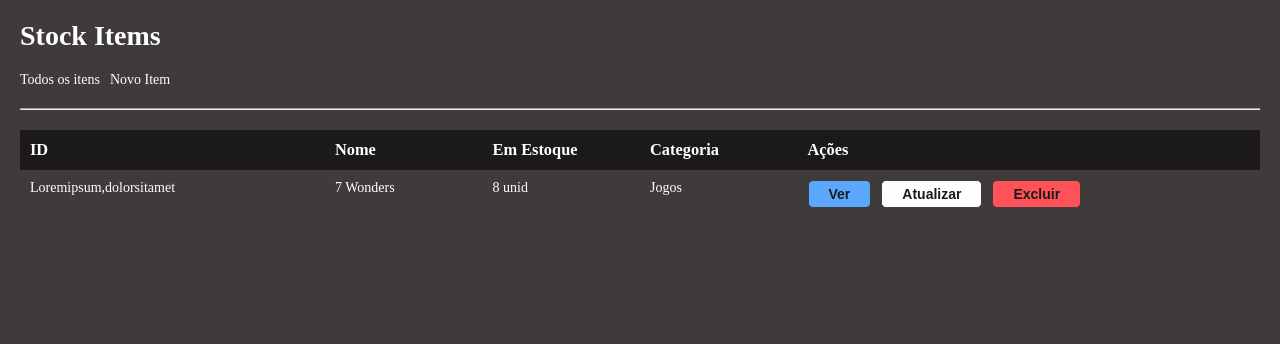
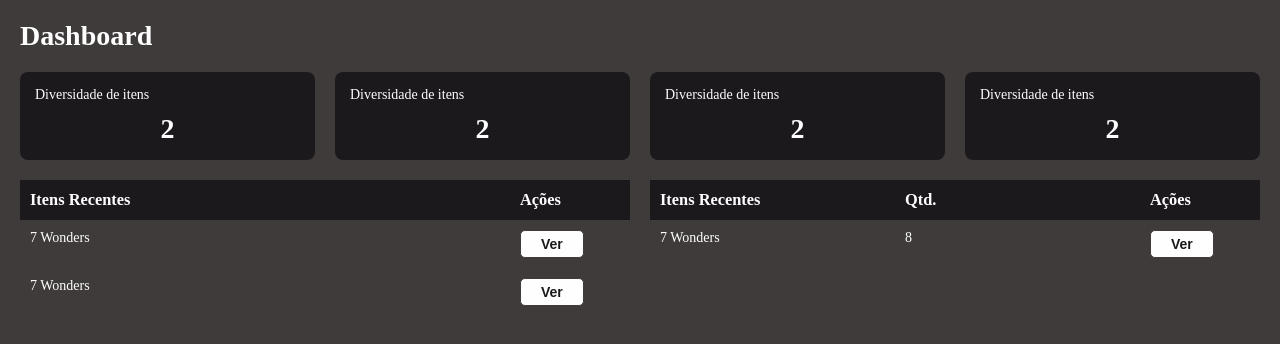
Before and after one commit to AndersonPAlmeida/gestor-de-estoque, a React (Vite) app: page / in a window 1280 px wide. Shown: the top 344 px of the page. Built offline with nearby package versions, Linux system fonts and the light colour scheme.

Commit message:
Atualização das tags button para o componente Button

```diff
--- a/src/App.jsx
+++ b/src/App.jsx
@@ -5,8 +5,8 @@ import { ItemInStock } from './pages/ItemInStock';
 export function App() {
   return (
     <>
-      {/* <Home/> */}
-      <ItemInStock />
+      <Home/>
+      {/* <ItemInStock /> */}
     </>
   )
 }
--- a/src/pages/Home/components/ListProductsEnding/ListProductsEnding.module.css
+++ b/src/pages/Home/components/ListProductsEnding/ListProductsEnding.module.css
@@ -7,14 +7,3 @@
 .titles {
   background-color: var(--black-700);
 }
-
-.link {
-  padding: 0.5rem 2rem;
-  background-color: var(--white-500);
-  color: var(--black-700);
-  width: fit-content;
-  border: 1px solid var(--black-500);
-  border-radius: 5px;
-  cursor: pointer;
-  font-weight: 700;
-}
--- a/src/pages/Home/components/ListProductsEnding/index.jsx
+++ b/src/pages/Home/components/ListProductsEnding/index.jsx
@@ -1,3 +1,4 @@
+import { Button } from '../../../../components/Button'
 import styles from './ListProductsEnding.module.css'
 
 export function ListProductsEnding(){
@@ -11,7 +12,7 @@ export function ListProductsEnding(){
       <div className={styles.list}>
         <p>7 Wonders</p>
         <p>8</p>
-        <button className={styles.link}>Ver</button>
+        <Button text="Ver"/>
       </div>
     </div>
   )
--- a/src/pages/Home/components/ListProductsRecent/index.jsx
+++ b/src/pages/Home/components/ListProductsRecent/index.jsx
@@ -1,3 +1,4 @@
+import { Button } from '../../../../components/Button'
 import styles from './ListProductsRecent.module.css'
 
 export function ListProductsRecent(){
@@ -9,11 +10,11 @@ export function ListProductsRecent(){
       </div>
       <div className={styles.list}>
         <p>7 Wonders</p>
-        <button className={styles.link}>Ver</button>
+        <Button text="Ver"/>
       </div>
       <div className={styles.list}>
         <p>7 Wonders</p>
-        <button className={styles.link}>Ver</button>
+        <Button text="Ver"/>
       </div>
     </div>
   )
```
